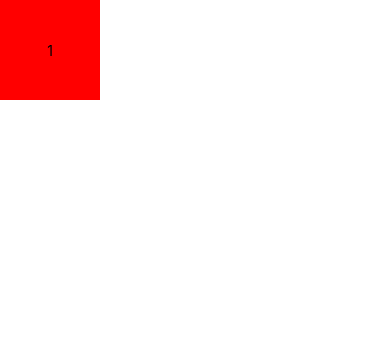
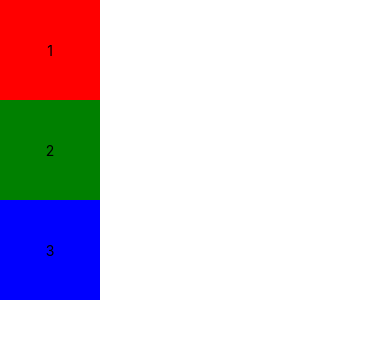
Before and after one commit to BKazimy/NotifierApp, a React Native app: screen / in a window 390 px wide. Shown: the top 338 px of the page. Built offline with nearby package versions, Linux system fonts and the light colour scheme.

Commit message:
Oct 28, 2024, 10:26 AM

```diff
--- a/App.js
+++ b/App.js
@@ -6,16 +6,38 @@ export default function App() {
     // <View style={styles.container}>
     // <View style={styles.appContainer}>
     <View>
+    <View
+      style={{
+        backgroundColor: 'red',
+        width: 100,
+        height: 100,
+        justifyContent: 'center',
+        alignItems: 'center',
+      }}
+    >
+      <Text>1</Text>
+    </View>
       <View
         style={{
-          backgroundColor: 'red',
+          backgroundColor: 'green',
           width: 100,
           height: 100,
           justifyContent: 'center',
           alignItems: 'center',
         }}
       >
-        <Text>1</Text>
+        <Text>2</Text>
+      </View>
+      <View
+        style={{
+          backgroundColor: 'blue',
+          width: 100,
+          height: 100,
+          justifyContent: 'center',
+          alignItems: 'center',
+        }}
+      >
+        <Text>3</Text>
       </View>
       {/* <View style={styles.inputContainer}>
         <TextInput style={styles.TextInput} placeholder='Your course name:' />
```
